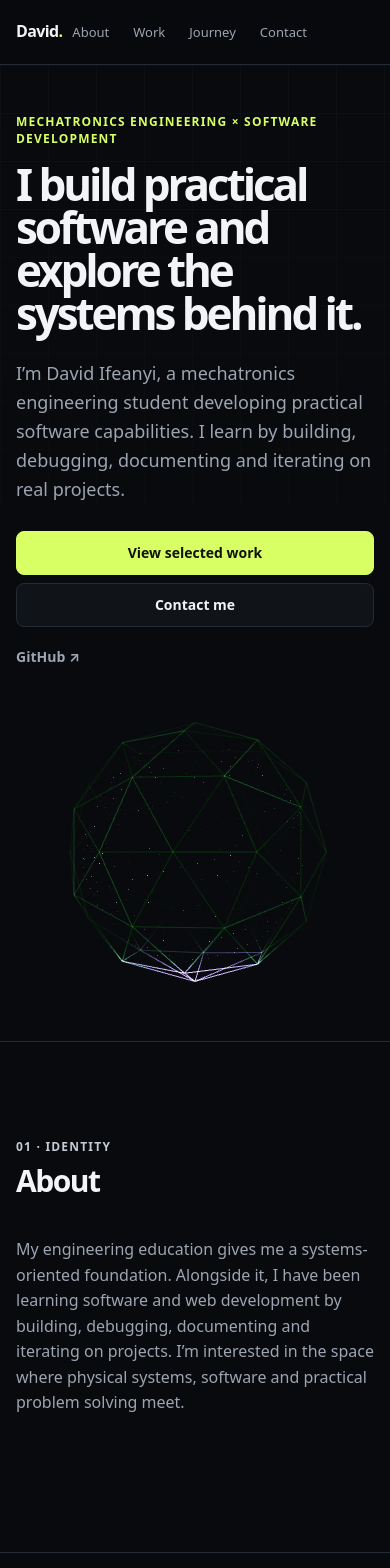
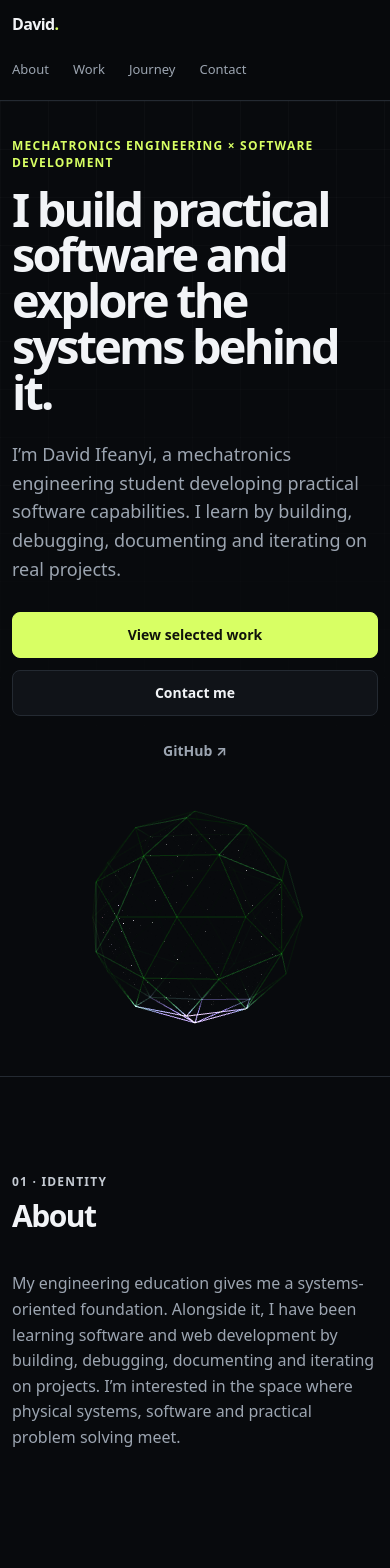
Before and after one commit to davidifeanyicelestine586-arch/David-Ifeanyi, a Next.js app: page / in a window 390 px wide. Shown: the top 1568 px of the page. Built offline with nearby package versions, Linux system fonts and the light colour scheme; no server answers.

Commit message:
fix: preserve mobile layout safeguards during visual flush

```diff
--- a/app/globals.css
+++ b/app/globals.css
@@ -157,24 +157,32 @@ footer { padding: 28px 0; border-top: 1px solid var(--line); color: var(--muted)
   .feature-system-grid { grid-template-columns: 1fr; gap: 22px; }
   .contact-actions { justify-content: flex-start; }
   .page-shell { padding: 44px 0 80px; }
+  .page-shell header { margin-bottom: 40px; }
+  .project-card,.project-card-featured { padding: 24px; }
+  .project-meta { align-items: flex-start; flex-direction: column; gap: 6px; margin-bottom: 22px; }
   .project-card-content { grid-template-columns: 1fr; gap: 26px; }
-  .project-card { padding: 24px; }
-  .project-card-featured { padding: 28px; }
-  .case-grid { grid-template-columns: 1fr; }
-  .case-grid > section { padding: 24px; }
+  .project-card .actions { justify-content: flex-start; }
   .case-study { padding: 44px 0 80px; }
+  .case-study > .container > .tags { margin-bottom: 40px; }
+  .footer-inner { flex-direction: column; gap: 6px; }
 }
 @media (max-width:520px) {
+  .container { width: min(100% - 24px,1120px); }
+  .nav-inner { align-items: flex-start; flex-direction: column; padding: 12px 0 8px; }
+  .nav-links { width: calc(100vw - 24px); }
+  .hero { padding-top: 36px; }
+  .hero-visual { height: 270px; min-height: 220px; }
+  h1 { font-size: clamp(40px,12vw,58px); letter-spacing: -.06em; }
+  .actions { width: 100%; }
+  .button,.hero-tertiary,.link,.text-link { min-height: 46px; }
+  .button { width: 100%; justify-content: center; }
+  .hero-tertiary { justify-content: center; width: 100%; }
+  .card { padding: 22px; }
   .skill-grid { grid-template-columns: 1fr; }
-  .journey-item { grid-template-columns: 1fr; gap: 8px; }
-  .footer-inner { flex-direction: column; align-items: flex-start; }
-  .card { padding: 22px; }
-  .card.featured { padding: 24px; }
-  .card-top { flex-direction: column; gap: 12px; }
-  .status { align-self: flex-start; }
-  .actions { gap: 8px; }
-  .button { width: 100%; justify-content: center; }
-  .hero-tertiary { padding-left: 0; }
+  .journey-item { grid-template-columns: 1fr; gap: 8px; padding: 20px 0; }
+  .contact-actions { width: 100%; }
+  .contact-actions .button,.contact-actions .text-link { width: 100%; justify-content: center; }
+  .project-card,.project-card-featured { padding: 20px; }
 }
 @media (prefers-reduced-motion: reduce) {
   html { scroll-behavior: auto; }
```
